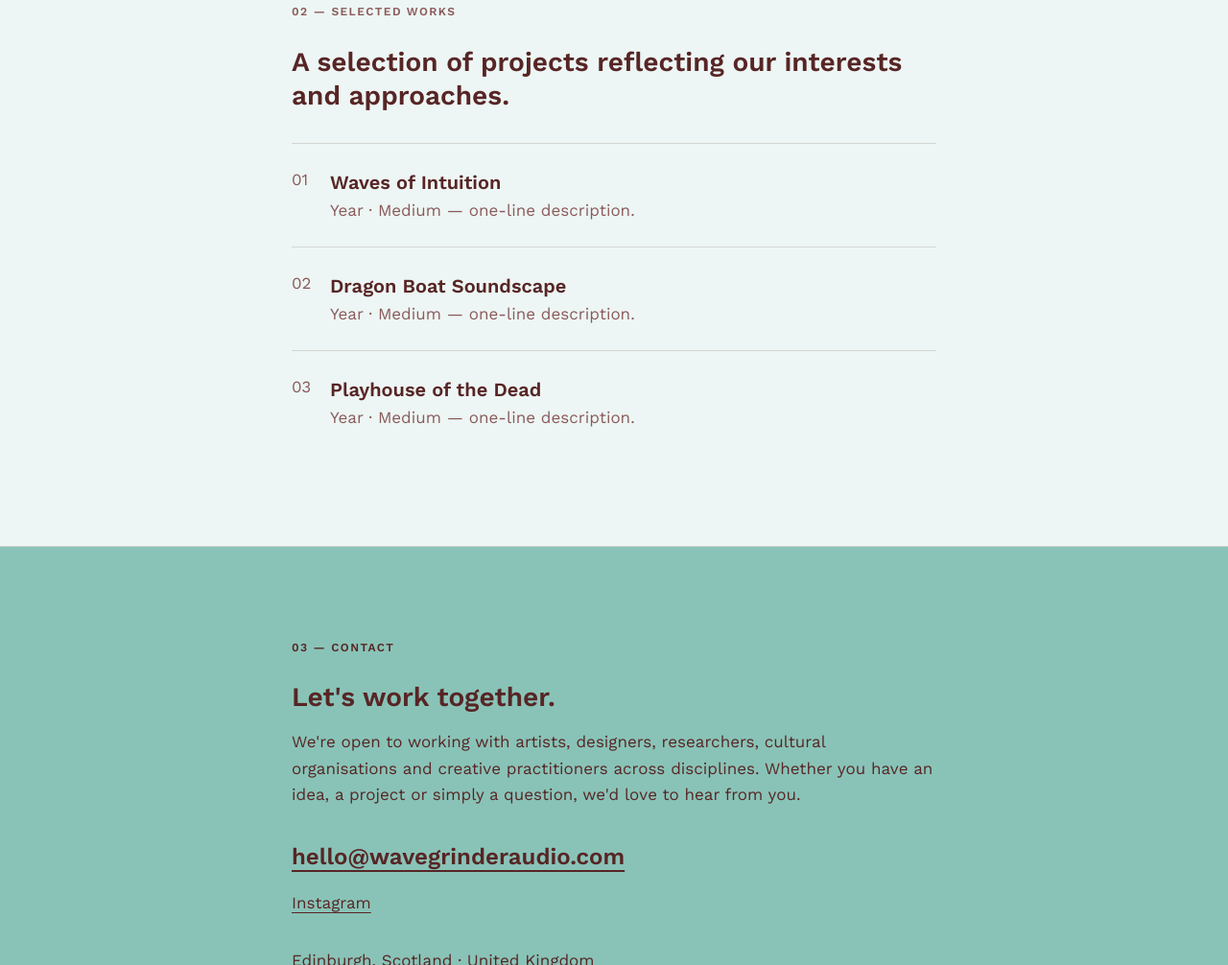
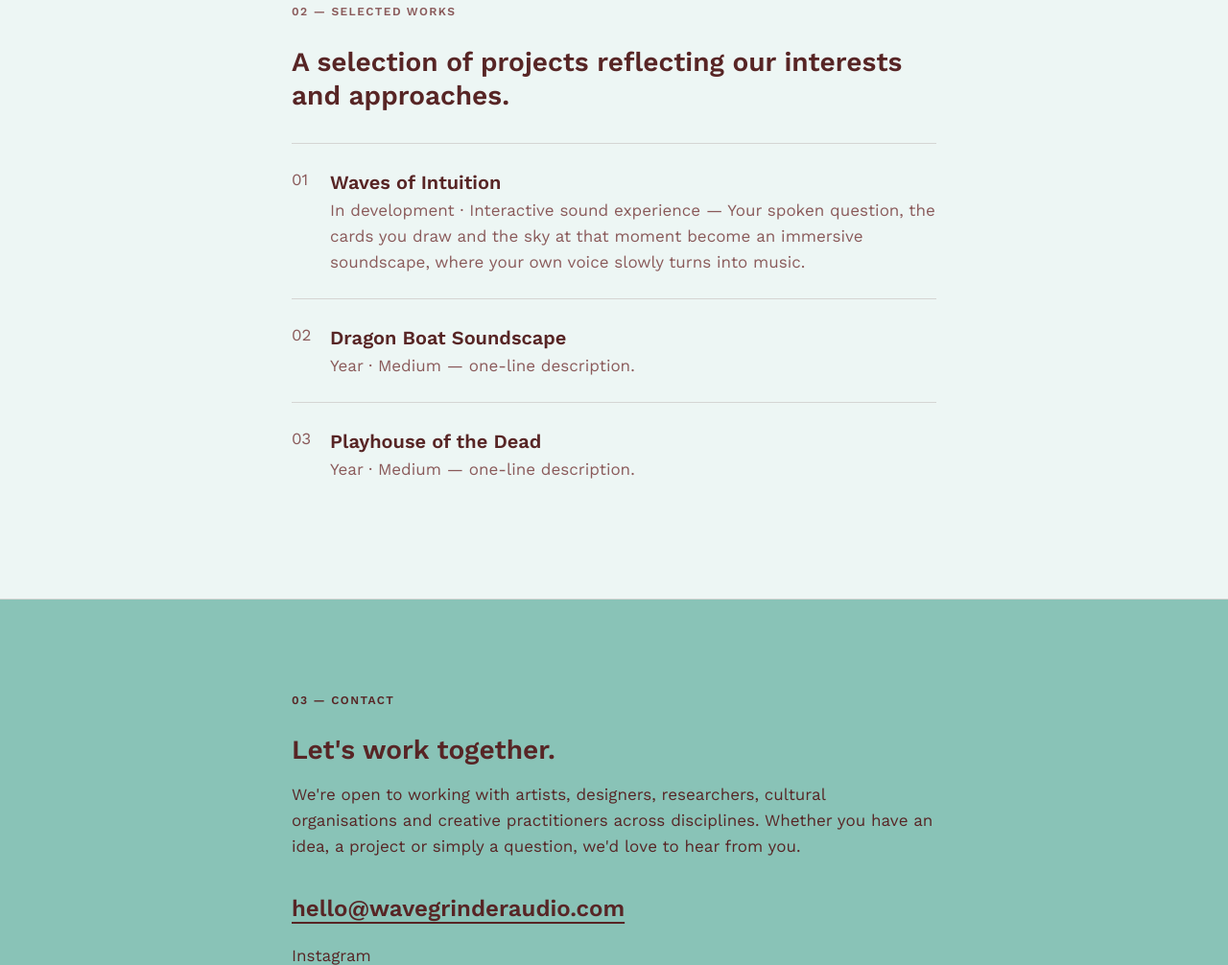
Before and after one commit to YuanF-661/wavegrinder-website, a plain HTML site: page index.html in a window 1280 px wide. Shown: the part 1417-2423 px from the top of the page at 96% size. Drawn offline with Linux system fonts and the light colour scheme.

Commit message:
Add Waves of Intuition description to Selected Works
Co-Authored-By: Claude Opus 5.5 <noreply@anthropic.com>

```diff
--- a/index.html
+++ b/index.html
@@ -220,7 +220,7 @@
             <span class="num">01</span>
             <div>
               <h3>Waves of Intuition</h3>
-              <p>Year · Medium — one-line description.</p>
+              <p>In development · Interactive sound experience — Your spoken question, the cards you draw and the sky at that moment become an immersive soundscape, where your own voice slowly turns into music.</p>
             </div>
           </li>
           <li>
```
